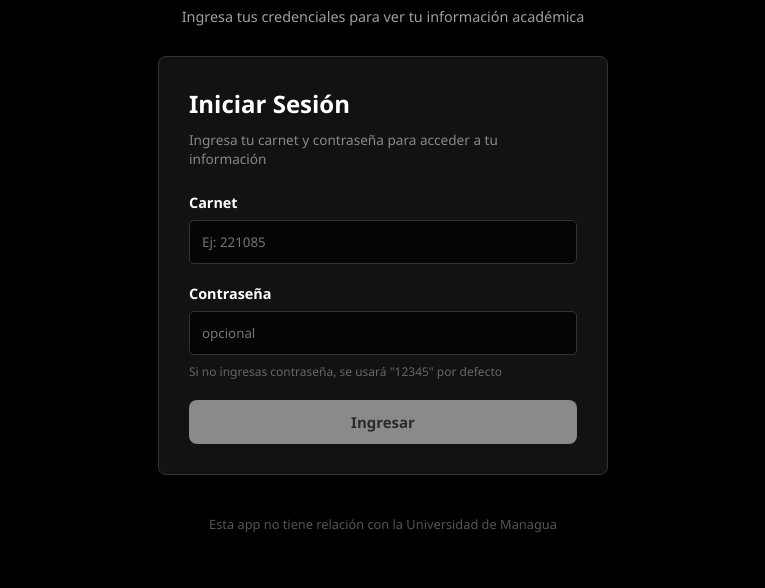
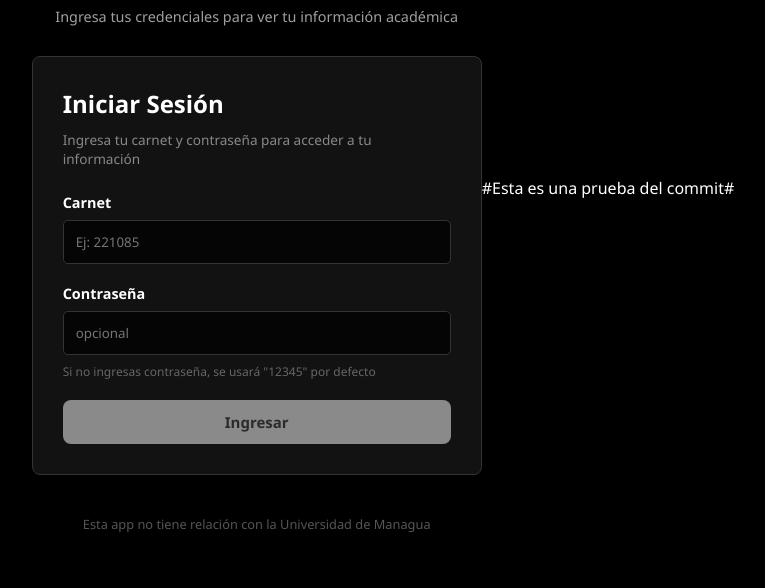
Before and after one commit to Morgan1621/NexusEdu, a plain HTML site: page Login/login.html in a window 1280 px wide. Shown: the part 212-800 px from the top of the page, without its empty margins (257-1022 px from the left). Drawn offline with Linux system fonts and the light colour scheme; files whose address does not match are found by name.

Commit message:
Add comment for commit test in login.html
Prueba en repositorio

```diff
--- a/Login/login.html
+++ b/Login/login.html
@@ -43,6 +43,7 @@
             Esta app no tiene relación con la Universidad de Managua
         </footer>
     </div>
+    #Esta es una prueba del commit#
 
 
 
```
